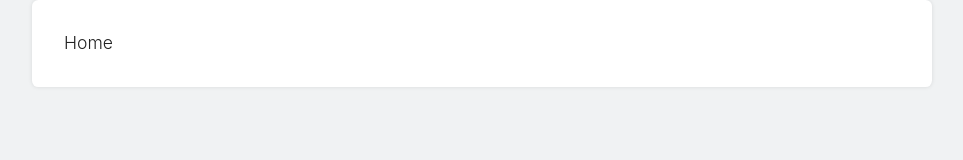
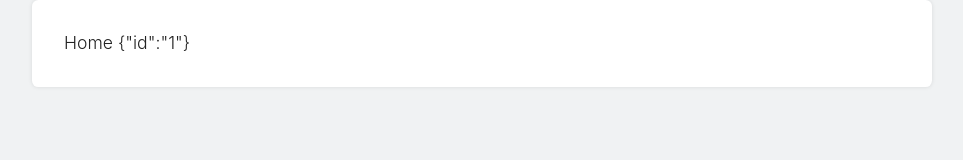
Before and after one commit to nico-martin/paul-hackt, a Next.js app: page /creation/1 in a window 1280 px wide. Shown: the top 160 px of the page, without its empty margins (158-1121 px from the left). Built offline with nearby package versions, Linux system fonts and the light colour scheme.

Commit message:
added scan

```diff
--- a/src/common/constants.ts
+++ b/src/common/constants.ts
@@ -3,3 +3,5 @@ export const CREATIONS = {
   "zwitscher-maschine": "Die Zwitscher-Maschine",
   "ad-parnassum": "Ad Parnassum",
 };
+
+export const URL = "https://paul-hackt-6eft.vercel.app/creation/";
--- a/src/pages/creation/[id].tsx
+++ b/src/pages/creation/[id].tsx
@@ -1,10 +1,15 @@
 import type { NextPage } from "next";
 import { Card } from "@theme";
+import { useRouter } from "next/router";
 
-const Home: NextPage = () => (
-  <Card>
-    <p>Home</p>
-  </Card>
-);
+const Home: NextPage = () => {
+  const router = useRouter();
+  console.log(router.query);
+  return (
+    <Card>
+      <p>Home {JSON.stringify(router.query)}</p>
+    </Card>
+  );
+};
 
 export default Home;
```
Also changed, not shown: src/pages/scanning.tsx (+13 -3 lines).
